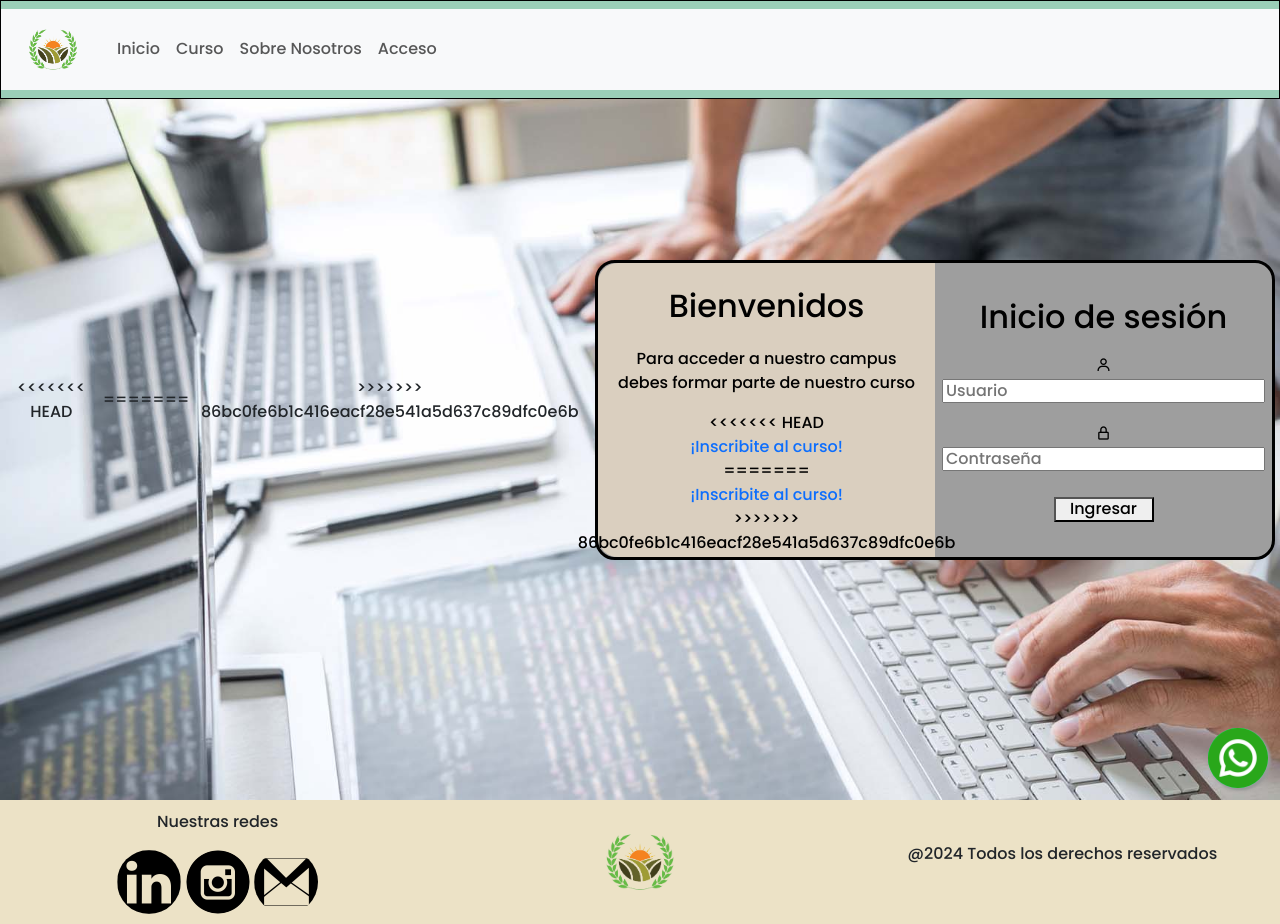
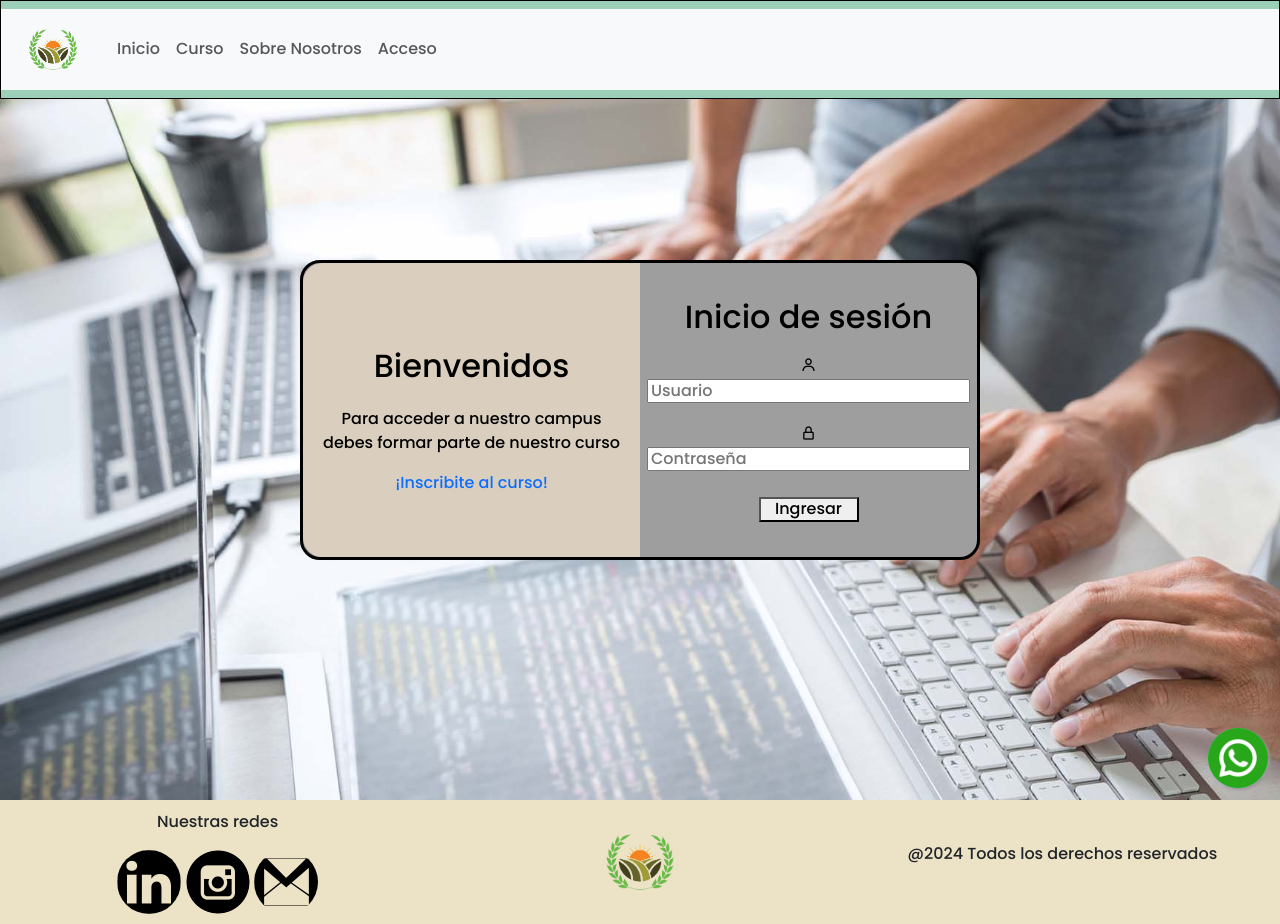
Before and after one commit to JuanJoseLopezArias/PeritosSurER, a website: page pages/acceso.html in a window 1280 px wide. Drawn offline with nearby package versions, Linux system fonts and the light colour scheme; some packages are replaced by stand-ins of ours; a script that the page names is missing.

Commit message:
actualizaciones

```diff
--- a/pages/acceso.html
+++ b/pages/acceso.html
@@ -61,21 +61,13 @@
   </header>
 
   <main class="main-acceso">
-<<<<<<< HEAD
     <a href="https://wa.me/2213077162?text=¡Hola! Quiero información sobre este curso." target="_blank"><img class="logo-wapp-flotante" src="../img/logo-wapp.png"></a>
-=======
-    <a href="https://wa.me/3446405680?text=¡Hola! Quiero información sobre este curso." target="_blank"><img class="logo-wapp-flotante" src="../img/logo-wapp.png"></a>
->>>>>>> 86bc0fe6b1c416eacf28e541a5d637c89dfc0e6b
     <div class="container-box">
       <div class="box-acceso">
         <div class="info-acceso">
           <h1>Bienvenidos</h1>
           <p>Para acceder a nuestro campus debes formar parte de nuestro curso </p>
-<<<<<<< HEAD
           <a href="https://wa.me/2213077162?text=¡Hola! Quiero información sobre este curso.">¡Inscribite al curso!</a>
-=======
-          <a href="https://wa.me/3446405680?text=¡Hola! Quiero información sobre este curso.">¡Inscribite al curso!</a>
->>>>>>> 86bc0fe6b1c416eacf28e541a5d637c89dfc0e6b
         </div>
         <div class="form-acceso">
           <div class="form-acceso-child1">
```
Also changed, not shown: index.html (+0 -4 lines), pages/cursoPeritos.html (+0 -8 lines), pages/perfilUsuario.html (+0 -4 lines), pages/sobreNosotros.html (+0 -4 lines).
